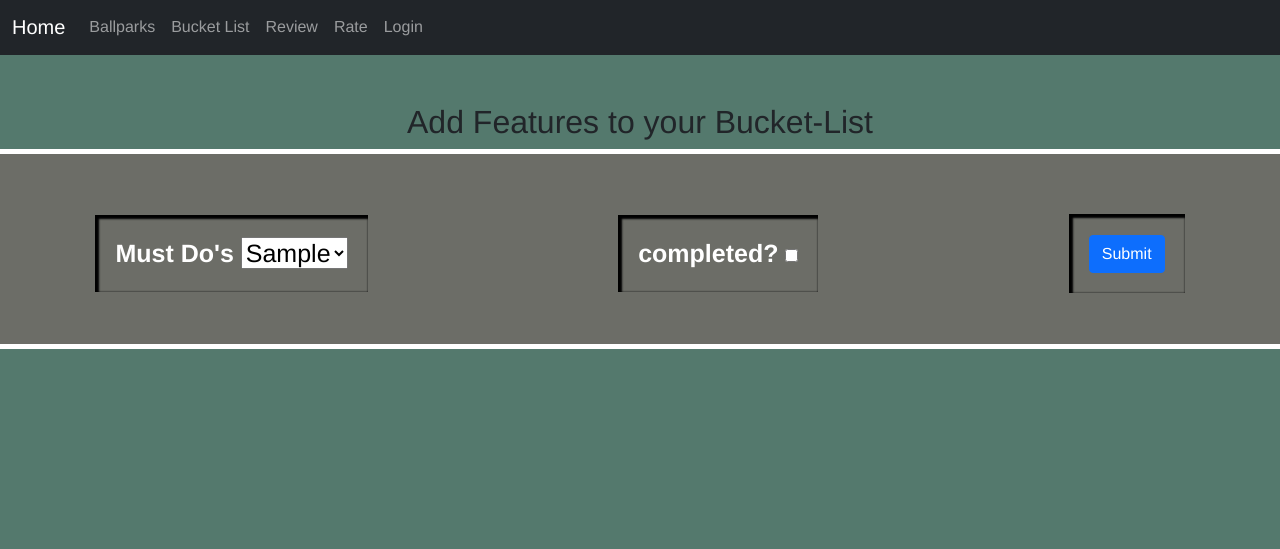
After one commit to Pzecca7/specs-capstone-ballpark-app, a Flask app: page /ballparks/1/features in a window 1280 px wide; the page is wider, and only the part inside the window is pictured. The commit adds this page. Shown: the part 251-800 px from the top of that part. Run offline with Flask 3, Linux system fonts and the light colour scheme; tables that the repository leaves empty hold one stand-in row (values such as "Sample post").

Commit message:
completed 3 mvps and css

```diff
--- a/crud.py
+++ b/crud.py
@@ -34,9 +34,9 @@ def create_feature(unique_feature, ballpark_id):
 
     return feature
 
-def create_bucket_list(feature, ballpark, completed):
+def create_bucket_list(feature_id, user_id, completed):
 
-    bucket_list = BucketList(feature=feature, ballpark=ballpark, completed=completed)
+    bucket_list = BucketList(feature_id=feature_id, user_id=user_id, completed=completed)
 
     return bucket_list
 
--- a/forms.py
+++ b/forms.py
@@ -39,7 +39,7 @@ class RatingForm(FlaskForm):
     def update_ballparks(self, ballparks):
         self.ballpark_selection.choices = [ (ballpark.ballpark_id, ballpark.ballpark_name) for ballpark in ballparks ]
 
-class BucketListForm(FlaskForm):
+class FeatureForm(FlaskForm):
     feature_selection = SelectField("Must Do's")
     completed = BooleanField("completed?")
     submit = SubmitField("Submit")
--- a/server.py
+++ b/server.py
@@ -1,5 +1,5 @@
 from flask import Flask, render_template, request, flash, session, redirect, url_for
-from forms import ReviewForm, LoginForm, CreateAccountForm, RatingForm, BucketListForm
+from forms import ReviewForm, LoginForm, CreateAccountForm, RatingForm, FeatureForm
 from model import db, Review, User, Ballpark, Rating, BucketList, Feature, connect_to_db
 import crud
 
@@ -76,16 +76,37 @@ def all_ballparks():
 
     return render_template("ballparks.html", ballparks=ballparks)
 
-@app.route("/bucket-list")
-def bucket_list():
+@app.route("/ballparks/<ballpark_id>/features")
+def features(ballpark_id):
 
-    bucket_list_form = BucketListForm()
-    # bucket_list_form.update_features(Feature.query.all())
-    # bucket_list_form.update_features(Ballpark.query.get(ballpark_id).feature)
+    feature_form = FeatureForm()
+    feature_form.update_features(Ballpark.query.get(ballpark_id).feature)
 
-    return render_template("bucket-list.html", bucket_list_form=bucket_list_form)
 
-@app.route("/create-bucket-list")
+    return render_template("features.html", feature_form=feature_form, ballpark_id=ballpark_id)
+
+@app.route("/create-bucket-list/<ballpark_id>", methods=["POST"])
+def create_bucket_list(ballpark_id):
+
+    if 'username' not in session:
+        flash("You must be logged in to create your bucket list.")
+        return redirect("/login")
+
+    user = crud.get_by_username(session["username"])
+    user_id = user.user_id
+
+    feature_form = FeatureForm()
+    feature_form.update_features(Ballpark.query.get(ballpark_id).feature)
+
+    if feature_form.validate_on_submit():
+        feature_id = feature_form.feature_selection.data
+        completed = feature_form.completed.data
+        bucket_list_item = crud.create_bucket_list(feature_id, user_id, completed)
+        db.session.add(bucket_list_item)
+        db.session.commit()
+        return redirect(("/bucket-list"))
+    else:
+        return redirect(("/home"))
 
 
 @app.route("/review")
--- a/static/styles.css
+++ b/static/styles.css
@@ -29,7 +29,6 @@ form{
     align-items: flex-start;
     padding-left: 225px;
 }
-
 .form-container{
     display: flex;
     flex-direction: column;
@@ -109,7 +108,7 @@ form{
     min-width: 0;
     word-wrap: break-word;
     background-clip: border-box;
-    border: 3px solid white;
+    border: 2px solid white;
     border-radius: 0.25rem;
     text-align: center!important;
     padding: 15px;
@@ -157,7 +156,8 @@ form{
     gap: 20px;
     min-width: 0;
     word-wrap: break-word;
-    background-color: #fff;
+    background-image: url("https://e1.pxfuel.com/desktop-wallpaper/995/1013/desktop-wallpaper-baseball-bat-wood-texture-wood-grain.jpg");
+    background-size: 900px;
     background-clip: border-box;
     border: 1px solid rgba(0,0,0,.125);
     border-radius: 0.25rem;
@@ -196,5 +196,37 @@ form{
 
 }
 thead{
+    background-color: #212529;
+    color: white;
     text-align: center;
 }
+
+
+td {
+    height: 80px;
+    width: 160px;
+    text-align: center;
+    vertical-align: middle;
+  }
+
+.rating-td{
+    height: 80px;
+    width: 325px;
+    text-align: center;
+    vertical-align: middle;
+}
+
+
+#seat-view{
+    height: 200px;
+}
+
+#feature-form{
+    height: 200px;
+    width: 1600px;
+    display: flex;
+    flex-direction: row;
+    align-items: center;
+    justify-content: space-evenly;
+    padding-left: 0px;
+}
--- /dev/null
+++ b/templates/features.html
@@ -0,0 +1,26 @@
+{% extends 'base.html' %}
+
+{% block title %}Bucket-List{% endblock %}
+
+{% block body %}
+
+
+<div id="feature-form-container" class="form-container mt-5">
+    <h2>Add Features to your Bucket-List</h2>
+    <form id="feature-form" action='/create-bucket-list/{{ ballpark_id }}' method="POST">
+        {{ feature_form.csrf_token }}
+        <div class="form-group mt-2">
+            {{ feature_form.feature_selection.label }}
+            {{ feature_form.feature_selection}}
+        </div>
+        <div class="form-group mt-2">
+            {{ feature_form.completed.label }}
+            {{ feature_form.completed}}
+        </div>
+        <div class="form-group mt-2">
+            {{ feature_form.submit(type="submit", class="btn btn-primary") }}
+        </div>
+    </form>
+</div>
+
+{% endblock %}
--- a/templates/review.html
+++ b/templates/review.html
@@ -21,7 +21,7 @@
         </div>
         <div class="form-group mt-2">
             {{ review_form.seat_location.label }}
-            {{ review_form.seat_location(placeholder="section: / row: / seat:") }}
+            {{ review_form.seat_location(placeholder="section: / row: / seat: ") }}
         </div>
         <div class="form-group mt-2">
             {{ review_form.seat_view.label }}
```
Also changed, not shown: templates/ballpark-ratings.html (+5 -5 lines), templates/ballpark-reviews.html (+6 -5 lines), templates/bucket-list.html (deleted, +0 -29 lines).
